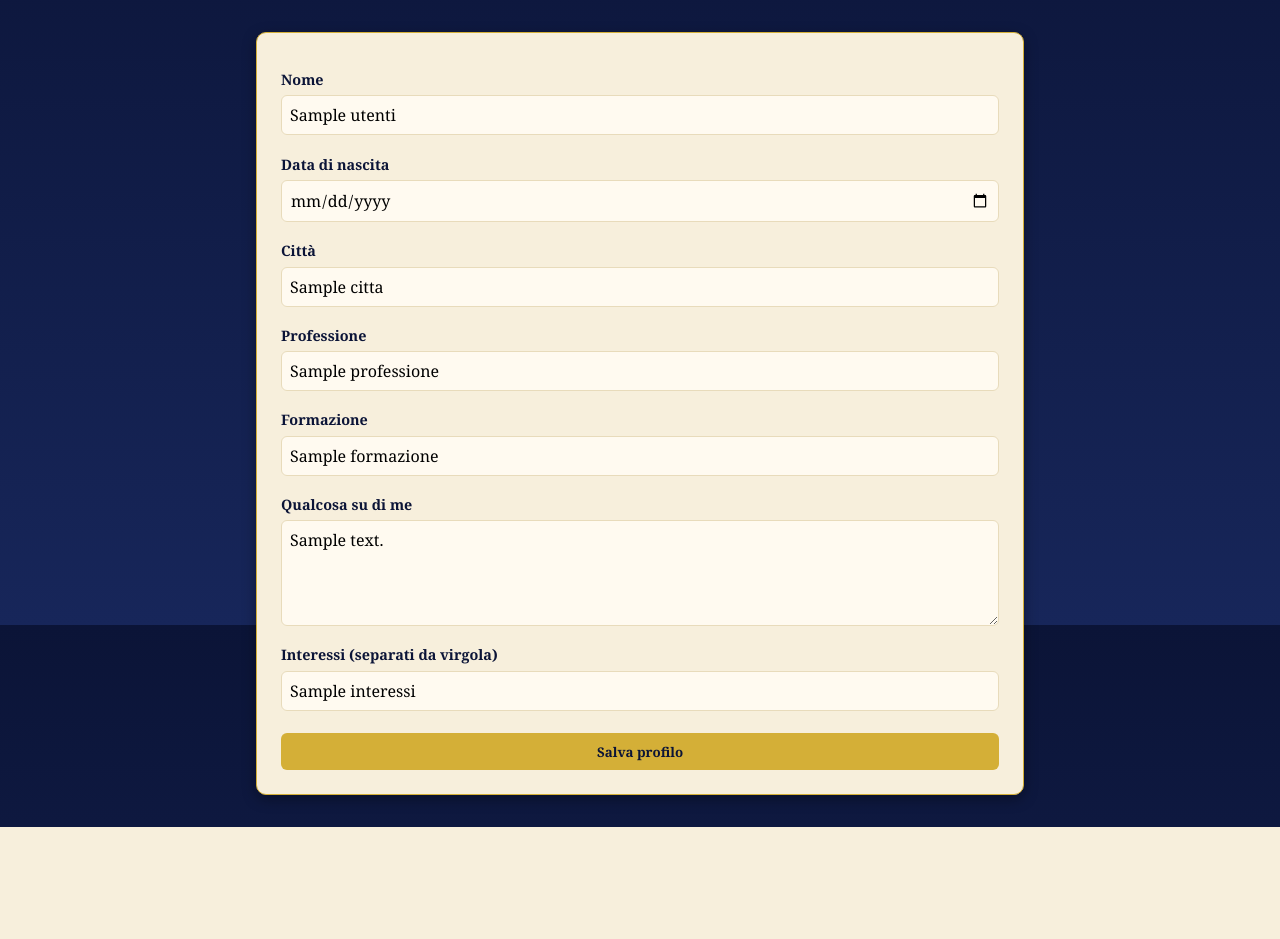
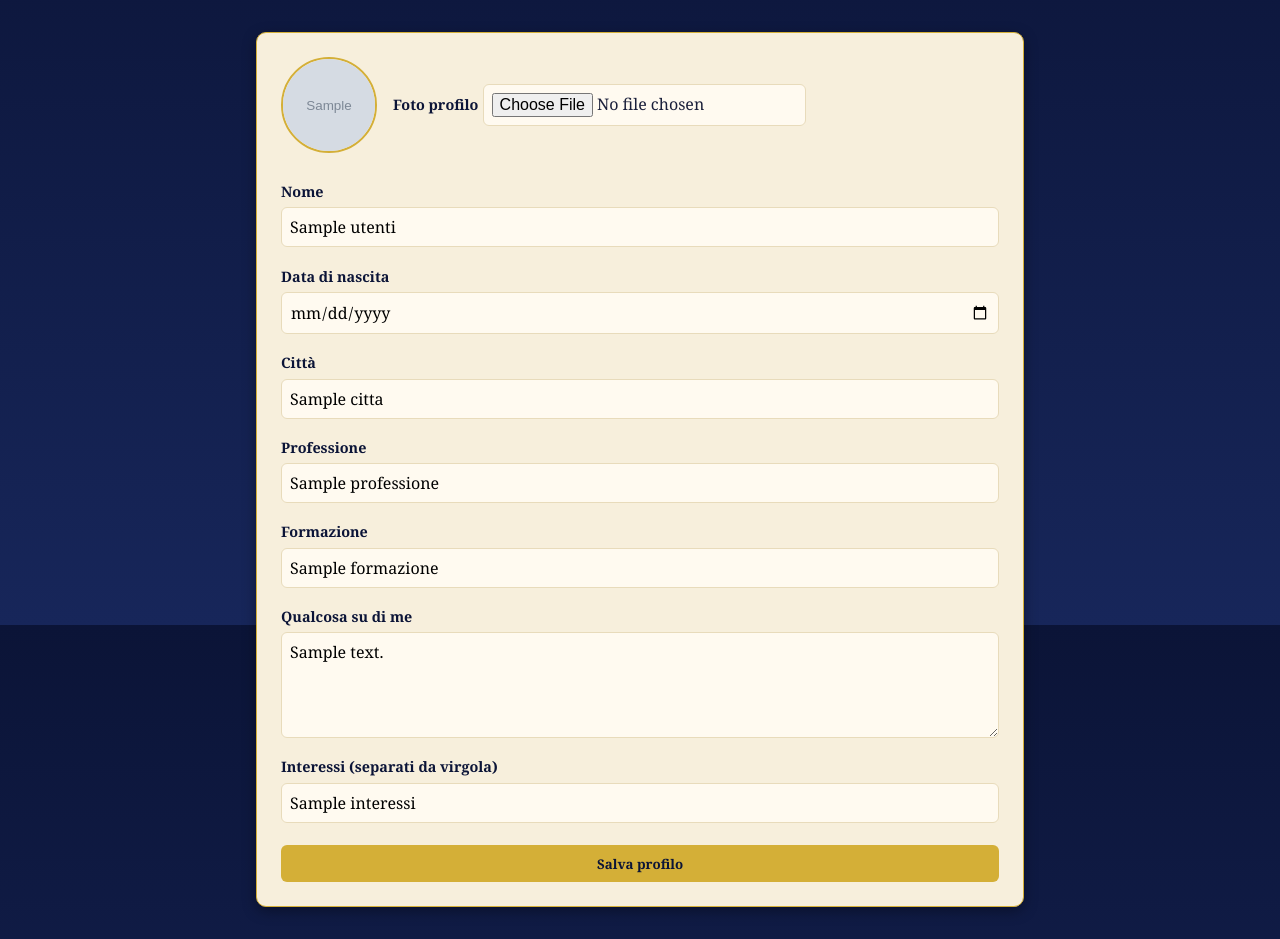
Before and after one commit to GIULAN78/SYMPOSIUM, a Flask app: page /profilo/modifica in a window 1280 px wide. Shown: the part 175-1114 px from the top of the page. Before the commit the page ends 1002 px from the top, so only its background shows below. Run offline with Flask 3, Linux system fonts and the light colour scheme; the visitor is signed in with stand-in values (Sample User, id 1); grey boxes marked "Sample" are stand-in pictures; a database or web service that is not in the repository returns one stand-in record (values such as "Sample title"); some libraries are stand-ins or nearby versions.

Commit message:
Foto profilo e tavoli su R2

```diff
--- a/app.py
+++ b/app.py
@@ -1,8 +1,11 @@
 from flask import Flask, render_template, request, redirect, url_for, session, flash, abort, send_from_directory
 from werkzeug.security import generate_password_hash, check_password_hash
 from functools import wraps
+from PIL import Image, ImageOps, UnidentifiedImageError
 import sqlite3
 import os
+import io
+import uuid
 from datetime import datetime, date
 
 DATABASE_URL = os.environ.get("DATABASE_URL")
@@ -15,9 +18,66 @@ if USA_PG:
 else:
     IntegrityError = sqlite3.IntegrityError
 
+R2_ENDPOINT = os.environ.get("R2_ENDPOINT")
+R2_ACCESS_KEY_ID = os.environ.get("R2_ACCESS_KEY_ID")
+R2_SECRET_ACCESS_KEY = os.environ.get("R2_SECRET_ACCESS_KEY")
+R2_BUCKET = os.environ.get("R2_BUCKET")
+R2_PUBLIC_URL = os.environ.get("R2_PUBLIC_URL")
+R2_OK = all([R2_ENDPOINT, R2_ACCESS_KEY_ID, R2_SECRET_ACCESS_KEY, R2_BUCKET, R2_PUBLIC_URL])
+_s3 = None
+
 app = Flask(__name__)
 app.secret_key = os.environ.get("SECRET_KEY", "chiave-di-sviluppo")
+app.config["MAX_CONTENT_LENGTH"] = 12 * 1024 * 1024
 DB_PATH = os.path.join(os.path.dirname(os.path.abspath(__file__)), "symposium.db")
+
+
+def get_s3():
+    global _s3
+    if _s3 is None:
+        import boto3
+        _s3 = boto3.client(
+            "s3",
+            endpoint_url=R2_ENDPOINT,
+            aws_access_key_id=R2_ACCESS_KEY_ID,
+            aws_secret_access_key=R2_SECRET_ACCESS_KEY,
+            region_name="auto",
+        )
+    return _s3
+
+
+def salva_foto(file, cartella):
+    if not file or not file.filename:
+        return None
+    if not R2_OK:
+        flash("Il caricamento delle foto non è configurato.")
+        return None
+    try:
+        img = Image.open(file.stream)
+        img = ImageOps.exif_transpose(img).convert("RGB")
+        img.thumbnail((1200, 1200))
+        buf = io.BytesIO()
+        img.save(buf, "JPEG", quality=85)
+        buf.seek(0)
+    except (UnidentifiedImageError, OSError):
+        flash("Il file scelto non è un'immagine valida.")
+        return None
+    chiave = f"{cartella}/{uuid.uuid4().hex}.jpg"
+    try:
+        get_s3().upload_fileobj(
+            buf, R2_BUCKET, chiave,
+            ExtraArgs={"ContentType": "image/jpeg", "CacheControl": "public, max-age=31536000"},
+        )
+    except Exception:
+        flash("Errore nel caricamento della foto, riprova.")
+        return None
+    return f"{R2_PUBLIC_URL.rstrip('/')}/{chiave}"
+
+
+@app.errorhandler(413)
+def file_troppo_grande(e):
+    flash("La foto è troppo pesante (massimo 12 MB).")
+    return redirect(request.referrer or url_for("home"))
 
 
 def get_db():
@@ -72,6 +132,7 @@ def init_db():
     aggiungi_colonna(conn, "utenti", "professione", "TEXT")
     aggiungi_colonna(conn, "utenti", "formazione", "TEXT")
     aggiungi_colonna(conn, "utenti", "bio", "TEXT")
+    aggiungi_colonna(conn, "utenti", "foto_url", "TEXT")
 
     esegui(conn, f"""
         CREATE TABLE IF NOT EXISTS locali (
@@ -100,6 +161,7 @@ def init_db():
     aggiungi_colonna(conn, "tavoli", "min_partecipanti", "INTEGER")
     aggiungi_colonna(conn, "tavoli", "eta_min", "INTEGER")
     aggiungi_colonna(conn, "tavoli", "eta_max", "INTEGER")
+    aggiungi_colonna(conn, "tavoli", "foto_url", "TEXT")
 
     esegui(conn, f"""
         CREATE TABLE IF NOT EXISTS iscrizioni (
@@ -174,10 +236,11 @@ def home():
 
     conn = get_db()
     tavoli = esegui(conn, """
-        SELECT t.id, t.tema, t.data_ora, t.obiettivo, t.posti_totali, t.citta,
-               t.min_partecipanti, t.eta_min, t.eta_max,
+        SELECT t.id, t.tema, t.data_ora, t.obiettivo, t.posti_totali, t.citta, t.foto_url,
+               t.min_partecipanti, t.eta_min, t.eta_max, t.organizzatore_id,
                l.nome AS locale_nome,
                u.nome AS organizzatore_nome,
+               u.foto_url AS organizzatore_foto,
                (SELECT COUNT(*) FROM iscrizioni i WHERE i.tavolo_id = t.id) AS iscritti,
                (SELECT COUNT(*) FROM iscrizioni i WHERE i.tavolo_id = t.id AND i.utente_id = ?) AS gia_iscritto
         FROM tavoli t
@@ -212,7 +275,7 @@ def miei_tavoli():
     utente_id = session["utente_id"]
     conn = get_db()
     tavoli = esegui(conn, """
-        SELECT t.id, t.tema, t.data_ora, t.posti_totali, t.citta, t.organizzatore_id,
+        SELECT t.id, t.tema, t.data_ora, t.posti_totali, t.citta, t.organizzatore_id, t.foto_url,
                l.nome AS locale_nome,
                (SELECT COUNT(*) FROM iscrizioni x WHERE x.tavolo_id = t.id) AS iscritti
         FROM tavoli t
@@ -232,9 +295,10 @@ def dettaglio_tavolo(tavolo_id):
     conn = get_db()
     tavolo = esegui(conn, """
         SELECT t.id, t.tema, t.data_ora, t.obiettivo, t.posti_totali, t.organizzatore_id,
-               t.citta, t.descrizione, t.min_partecipanti, t.eta_min, t.eta_max,
+               t.citta, t.descrizione, t.min_partecipanti, t.eta_min, t.eta_max, t.foto_url,
                l.nome AS locale_nome,
-               u.nome AS organizzatore_nome
+               u.nome AS organizzatore_nome,
+               u.foto_url AS organizzatore_foto
         FROM tavoli t
         LEFT JOIN locali l ON t.locale_id = l.id
         LEFT JOIN utenti u ON t.organizzatore_id = u.id
@@ -246,7 +310,7 @@ def dettaglio_tavolo(tavolo_id):
         abort(404)
 
     righe = esegui(conn, """
-        SELECT u.id, u.nome, u.interessi, u.data_nascita, u.citta
+        SELECT u.id, u.nome, u.interessi, u.data_nascita, u.citta, u.foto_url
         FROM iscrizioni i
         JOIN utenti u ON i.utente_id = u.id
         WHERE i.tavolo_id = ?
@@ -317,6 +381,7 @@ def registrati():
             session["utente_id"] = nuovo_id
             session["utente_nome"] = nome
             conn.close()
+            flash("Benvenuto! Aggiungi una foto dal tuo profilo.")
             return redirect(url_for("home"))
         except IntegrityError:
             conn.rollback()
@@ -408,6 +473,11 @@ def modifica_profilo():
         """, (nome, data_nascita, request.form.get("citta", "").strip(),
               request.form.get("professione", "").strip(), request.form.get("formazione", "").strip(),
               request.form.get("bio", "").strip(), request.form.get("interessi", "").strip(), uid))
+
+        nuova_foto = salva_foto(request.files.get("foto"), "profili")
+        if nuova_foto:
+            esegui(conn, "UPDATE utenti SET foto_url = ? WHERE id = ?", (nuova_foto, uid))
+
         conn.commit()
         conn.close()
         session["utente_nome"] = nome
@@ -441,6 +511,8 @@ def nuovo_tavolo():
             flash("La fascia d'età non è valida.")
             return render_template("nuovo_tavolo.html")
 
+        foto_url = salva_foto(request.files.get("foto"), "tavoli")
+
         conn = get_db()
         row = esegui(conn, "SELECT id FROM locali WHERE nome = ?", (locale_nome,)).fetchone()
         if row:
@@ -451,10 +523,10 @@ def nuovo_tavolo():
         utente_id = session["utente_id"]
         tavolo_id = inserisci(conn, """
             INSERT INTO tavoli (tema, locale_id, organizzatore_id, data_ora, obiettivo, posti_totali,
-                                creato_il, citta, descrizione, min_partecipanti, eta_min, eta_max)
-            VALUES (?, ?, ?, ?, ?, ?, ?, ?, ?, ?, ?, ?)
+                                creato_il, citta, descrizione, min_partecipanti, eta_min, eta_max, foto_url)
+            VALUES (?, ?, ?, ?, ?, ?, ?, ?, ?, ?, ?, ?, ?)
         """, (tema, locale_id, utente_id, data_ora, obiettivo, posti,
-              datetime.now().isoformat(), citta, descrizione, minimo, eta_min, eta_max))
+              datetime.now().isoformat(), citta, descrizione, minimo, eta_min, eta_max, foto_url))
         esegui(conn,
                "INSERT INTO iscrizioni (tavolo_id, utente_id, iscritto_il) VALUES (?, ?, ?)",
                (tavolo_id, utente_id, datetime.now().isoformat()))
--- a/static/css/style.css
+++ b/static/css/style.css
@@ -368,3 +368,69 @@ main {
     color: var(--notte);
     font-weight: bold;
 }
+
+.avatar {
+    width: 44px;
+    height: 44px;
+    border-radius: 50%;
+    object-fit: cover;
+    border: 2px solid var(--oro);
+    flex-shrink: 0;
+}
+
+.avatar-vuoto {
+    display: inline-flex;
+    align-items: center;
+    justify-content: center;
+    background: var(--notte);
+    color: var(--oro);
+    font-weight: bold;
+    font-size: 1.1rem;
+}
+
+.avatar-sm {
+    width: 28px;
+    height: 28px;
+    font-size: 0.8rem;
+}
+
+.avatar-lg {
+    width: 96px;
+    height: 96px;
+    font-size: 2.2rem;
+}
+
+.riga-foto {
+    display: flex;
+    align-items: center;
+    gap: 1rem;
+    margin-bottom: 0.6rem;
+}
+
+.riga-org {
+    display: flex;
+    align-items: center;
+    gap: 0.5rem;
+}
+
+.riga-partecipante {
+    display: flex;
+    align-items: center;
+    gap: 0.8rem;
+}
+
+.card-con-foto {
+    padding: 0;
+    overflow: hidden;
+}
+
+.corpo-card {
+    padding: 1.2rem 1.5rem;
+}
+
+.copertina {
+    display: block;
+    width: 100%;
+    max-height: 260px;
+    object-fit: cover;
+}
--- /dev/null
+++ b/templates/_macro.html
@@ -0,0 +1,7 @@
+{% macro avatar(foto, nome, classe='') %}
+{% if foto %}
+<img class="avatar {{ classe }}" src="{{ foto }}" alt="{{ nome }}" loading="lazy">
+{% else %}
+<span class="avatar avatar-vuoto {{ classe }}">{{ (nome or '?')[:1]|upper }}</span>
+{% endif %}
+{% endmacro %}
--- a/templates/modifica_profilo.html
+++ b/templates/modifica_profilo.html
@@ -1,3 +1,4 @@
+{% from "_macro.html" import avatar %}
 <!DOCTYPE html>
 <html lang="it">
 <head>
@@ -18,7 +19,15 @@
         {% with messaggi = get_flashed_messages() %}
             {% for m in messaggi %}<p class="flash">{{ m }}</p>{% endfor %}
         {% endwith %}
-        <form class="form-tavolo" method="POST" action="{{ url_for('modifica_profilo') }}">
+        <form class="form-tavolo" method="POST" action="{{ url_for('modifica_profilo') }}" enctype="multipart/form-data">
+            <div class="riga-foto">
+                {{ avatar(u.foto_url, u.nome, 'avatar-lg') }}
+                <div>
+                    <label for="foto">Foto profilo</label>
+                    <input type="file" id="foto" name="foto" accept="image/*">
+                </div>
+            </div>
+
             <label for="nome">Nome</label>
             <input type="text" id="nome" name="nome" value="{{ u.nome }}" required>
 
--- a/templates/nuovo_tavolo.html
+++ b/templates/nuovo_tavolo.html
@@ -19,9 +19,12 @@
         {% with messaggi = get_flashed_messages() %}
             {% for m in messaggi %}<p class="flash">{{ m }}</p>{% endfor %}
         {% endwith %}
-        <form class="form-tavolo" method="POST" action="{{ url_for('nuovo_tavolo') }}">
+        <form class="form-tavolo" method="POST" action="{{ url_for('nuovo_tavolo') }}" enctype="multipart/form-data">
             <label for="tema">Tema del tavolo</label>
             <input type="text" id="tema" name="tema" placeholder="Es. Cena tra appassionati di storia" required>
+
+            <label for="foto">Foto del locale o del piatto (opzionale)</label>
+            <input type="file" id="foto" name="foto" accept="image/*">
 
             <label for="descrizione">Descrizione (opzionale)</label>
             <textarea id="descrizione" name="descrizione" rows="4" placeholder="Di cosa si parlerà, che tipo di serata, chi cerchi al tavolo..."></textarea>
```
Also changed, not shown: requirements.txt (+8 -0 lines), templates/home.html (+11 -2 lines), templates/tavolo.html (+15 -3 lines), templates/utente.html (+8 -2 lines).
